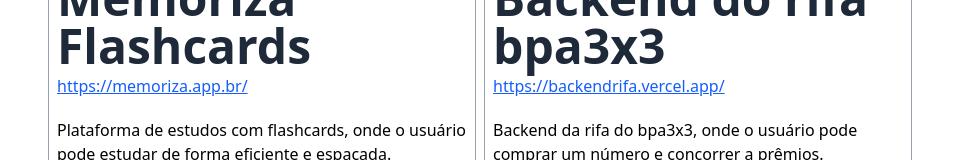
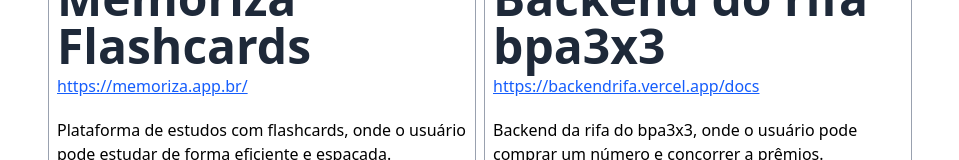
Before and after one commit to JackDev085/portfolio, a React (Vite) app: page / in a window 1280 px wide. Shown: the part 1512-1672 px from the top of the page, without its empty margins (160-1119 px from the left). Built offline with nearby package versions, Linux system fonts and the light colour scheme.

Commit message:
Update App.jsx

```diff
--- a/src/App.jsx
+++ b/src/App.jsx
@@ -51,7 +51,7 @@ function App() {
         descricao= "Backend da rifa do bpa3x3, onde o usuário pode comprar um número e concorrer a prêmios."
         data="10/2/2025"
         role= "backend"
-        website="https://backendrifa.vercel.app/"
+        website="https://backendrifa.vercel.app/docs"
         full_name="bpa3x3" />
       </div>
 
```
